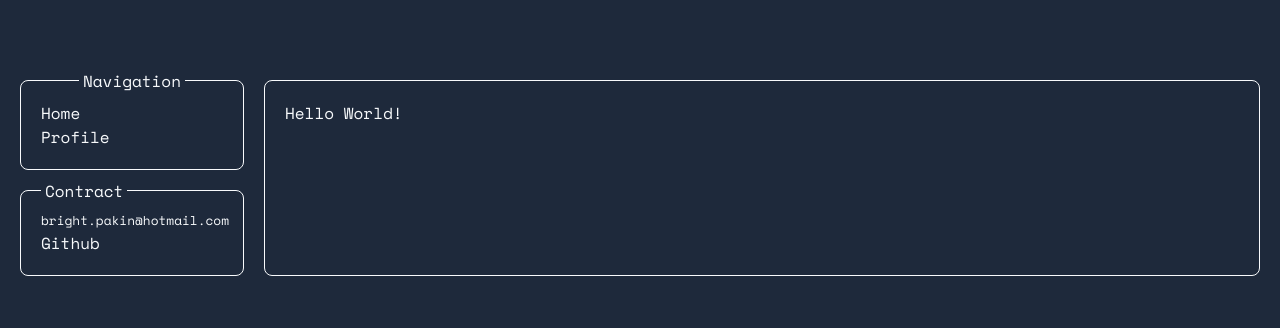
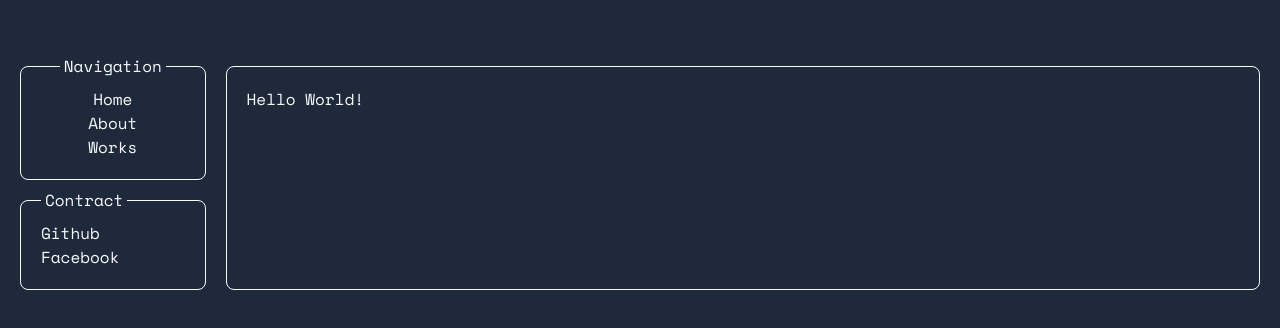
Before and after one commit to OnFireByte/archived-web, a React (Vite) app: page / in a window 1280 px wide. Shown: the part 222-550 px from the top of the page. Built offline with nearby package versions, Linux system fonts and the light colour scheme.

Commit message:
redesign profile page + rename to about

```diff
--- a/src/App.tsx
+++ b/src/App.tsx
@@ -1,13 +1,12 @@
-import { Sidebar } from "./components/Sidebar";
+import { Sidebar } from "@/components/Sidebar";
 import { useState } from "react";
-import Block from "@/components/Block";
-import Profile from "@/pages/Profile";
-import Home from "./pages/Home";
+import About from "@/pages/About";
+import Home from "@/pages/Home";
 
 export enum Pages {
-    home,
-    profile,
-    works,
+    home = "home",
+    about = "about",
+    works = "works",
 }
 
 function App() {
@@ -15,8 +14,8 @@ function App() {
 
     const ShowPage = () => {
         switch (page) {
-            case Pages.profile:
-                return <Profile />;
+            case Pages.about:
+                return <About />;
 
             default:
                 return <Home />;
--- a/src/components/Block.tsx
+++ b/src/components/Block.tsx
@@ -5,6 +5,7 @@ type Props = React.PropsWithChildren & {
     titleCenter?: boolean;
     center?: boolean;
     verticalCenter?: boolean;
+    titleClassName?: string;
 };
 
 const Block = ({
@@ -15,6 +16,7 @@ const Block = ({
     verticalCenter,
     titleCenter,
     insideClassName,
+    titleClassName,
 }: Props) => (
     <div
         className={`${className} flex border-[1px] box-border border-slate-50 rounded-lg p-5 text-slate-50 relative`}
@@ -22,7 +24,9 @@ const Block = ({
             justifyContent: titleCenter ? "center" : "normal",
         }}
     >
-        <div className=" absolute top-[-0.8rem] bg-slate-800 px-1 text-bold">{title}</div>
+        <div className={`${titleClassName} absolute top-[-0.8rem] bg-slate-800 px-1 text-bold`}>
+            {title}
+        </div>
         <div
             className={`${insideClassName} w-full`}
             style={{
--- a/src/components/Sidebar.tsx
+++ b/src/components/Sidebar.tsx
@@ -1,28 +1,38 @@
 import Block from "@/components/Block";
 import { Pages } from "@/App";
 export function Sidebar({ setPage }: { setPage: React.Dispatch<React.SetStateAction<Pages>> }) {
+    const pages = [Pages.home, Pages.about, Pages.works];
+
+    function capitalize(str: string) {
+        return str.charAt(0).toUpperCase() + str.slice(1);
+    }
     return (
-        <div className="lg:w-56 flex flex-col flex-grow">
+        <div className="lg:w-56 flex flex-col">
             <Block title="Navigation" className="grow" titleCenter>
-                <button
-                    onClick={() => {
-                        setPage(Pages.home);
-                    }}
-                >
-                    Home
-                </button>
-                <br />
-                <button
-                    onClick={() => {
-                        setPage(Pages.profile);
-                    }}
-                >
-                    Profile
-                </button>
+                <div className="flex flex-col justify-items-start">
+                    {pages.map((p) => (
+                        <button
+                            onClick={() => {
+                                setPage(p);
+                            }}
+                        >
+                            {capitalize(p)}
+                        </button>
+                    ))}
+                </div>
             </Block>
-            <Block title="Contract" className="mt-5 grow">
-                <div className="text-[0.8rem]">bright.pakin@hotmail.com</div>
-                <a href="">Github</a>
+            <Block title="Contract" className="mt-5 grow" insideClassName="flex flex-col">
+                {/* <div className="text-[1rem]">
+                    bright.pakin
+                    <br />
+                    @hotmail.com
+                </div> */}
+                <a href="http://github.com/onfirebyte" target="_blank">
+                    <p>Github</p>
+                </a>
+                <a href="https://www.facebook.com/0nfirebyte/" target="_blank">
+                    <p>Facebook</p>
+                </a>
             </Block>
         </div>
     );
--- a/src/pages/Profile.tsx
+++ b/src/pages/About.tsx
@@ -1,14 +1,19 @@
 import Block from "@/components/Block";
 
-const Profile = () => {
+const About = () => {
     const calcAge = (dateString: string) => {
         var birthday = +new Date(dateString);
         return ~~((Date.now() - birthday) / 31557600000);
     };
 
     return (
-        <Block title="Profile" className="w-full">
-            <div className="grid place-items-center grid-cols-2 md:grid-cols-3 lg:grid-cols-5 md:grid-rows-2 gap-5">
+        <Block
+            title="About"
+            className="w-full md:h-[45rem]"
+            insideClassName="flex-col overflow-scroll scrollbar-hide"
+            verticalCenter
+        >
+            <div className="grid place-items-center grid-cols-2 md:grid-cols-3 lg:grid-cols-5 md:grid-rows-2 my-3 gap-5">
                 <img
                     className="w-52 md:row-span-2 col-span-2 md:col-span-1"
                     src="https://avatars.githubusercontent.com/u/65996113"
@@ -47,14 +52,15 @@ const Profile = () => {
                     31-08-2002 ({calcAge("2002-08-31")} Y/O)
                 </Block>
             </div>
-            <Block title="About Me" className="mt-5">
+            {/* <Block title="About Me" className="mt-5"> */}
+            <div className="w-[80%]">
                 Hi 👋, I'm Pakin, a 19-near-20 years old college student, you can call me
                 Byte/Bright! I'm interested in web development in general both Front-End and
                 Back-End. I'm considered myself beginner in world of programming 👶
-                <br />
-                <div>
-                    <h2 className="my-2 ">Tech that i&#39;m confident about:</h2>
-                    <div className="flex gap-2">
+            </div>
+            <div>
+                <Block title="Tech that i&#39;m confident about" className="mt-5">
+                    <div className="flex gap-2 flex-wrap">
                         <img
                             className="inline-block"
                             src="https://img.shields.io/badge/javascript-%23323330.svg?style=for-the-badge&amp;logo=javascript&amp;logoColor=%23F7DF1E"
@@ -71,8 +77,10 @@ const Profile = () => {
                             alt="TailwindCSS"
                         />
                     </div>
-                    <h2 className="my-2">Tech that I&#39;m using and learning:</h2>
-                    <div className="flex gap-2">
+                </Block>
+
+                <Block title="Tech that I&#39;m using and learning" className="mt-5 mb-1">
+                    <div className="flex gap-2 flex-wrap">
                         <img
                             className="inline-block"
                             src="https://img.shields.io/badge/react-%2320232a.svg?style=for-the-badge&amp;logo=react&amp;logoColor=%2361DAFB"
@@ -119,9 +127,11 @@ const Profile = () => {
                             alt="Linux"
                         />
                     </div>
-                    <em>(So technically web development in general)</em>
-                    <br />
-                    <h2 className="my-2">Thing that I&#39;m interested in / want to learn :</h2>
+                </Block>
+
+                <em>(So technically web development in general)</em>
+                <br />
+                <Block title="Thing that I&#39;m interested in / want to learn" className="mt-5">
                     <ul className="list-disc px-6">
                         <li>
                             <h3 id="database-and-api">Database and API</h3>
@@ -141,10 +151,11 @@ const Profile = () => {
                         <li>BaaS (AWS/Firebase)</li>
                         <li>Networking</li>
                     </ul>
-                </div>
-            </Block>
+                </Block>
+            </div>
+            {/* </Block> */}
         </Block>
     );
 };
 
-export default Profile;
+export default About;
--- a/tailwind.config.js
+++ b/tailwind.config.js
@@ -4,5 +4,5 @@ module.exports = {
     theme: {
         extend: {},
     },
-    plugins: [],
+    plugins: [require("tailwind-scrollbar-hide")],
 };
```
